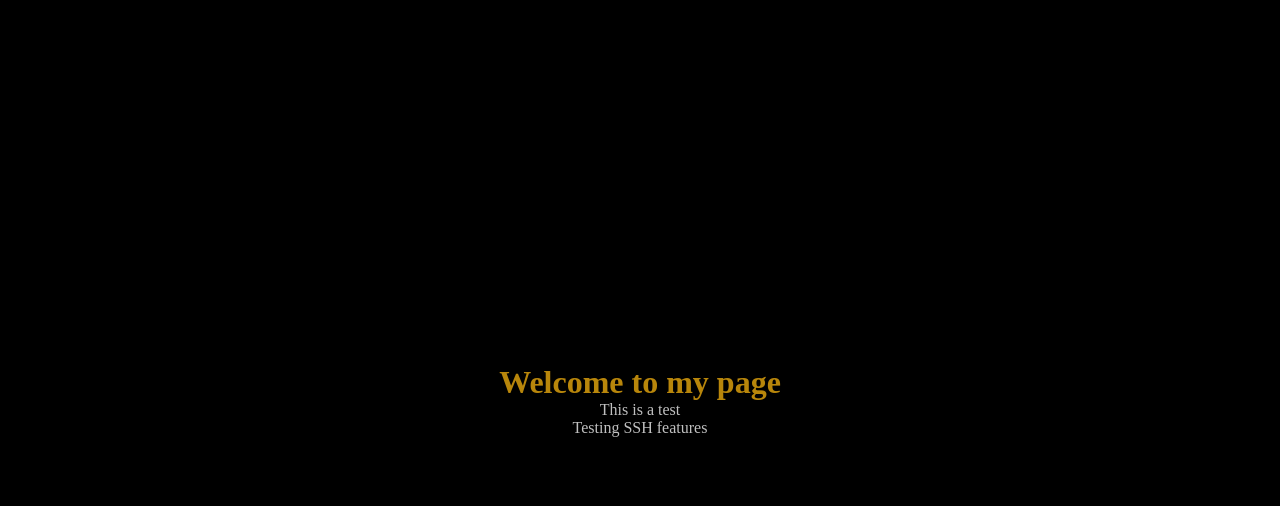
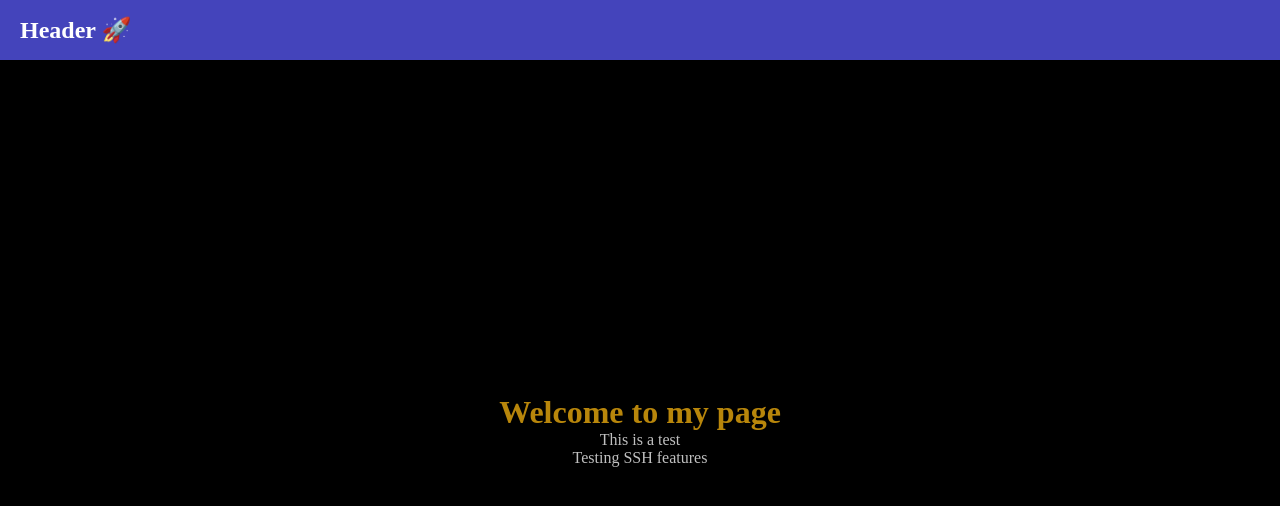
Before and after one commit to josegabjimenez/git-test, a plain HTML site: page index.html in a window 1280 px wide. Drawn offline with Linux system fonts and the light colour scheme.

Commit message:
Header was created

```diff
--- a/index.html
+++ b/index.html
@@ -8,7 +8,10 @@
     <link rel="stylesheet" href="./styles/index.css">
 </head>
 <body>
-    <div>
+    <section class="header">
+        <h1 class="header__title">Header 🚀</h1>
+    </section>
+    <div class="home">
         <h1>Welcome to my page</h1>
         <p>This is a test</p>
         <p>Testing SSH features</p>
--- a/styles/index.css
+++ b/styles/index.css
@@ -3,14 +3,29 @@
 	padding: 0;
 }
 
-div {
+.home {
 	display: flex;
 	justify-content: center;
 	align-items: center;
 	flex-direction: column;
 	width: 100%;
-	height: 100vh;
+	height: calc(100vh - 60px);
 	background: #000;
+}
+
+.header {
+	background-color: #44b;
+	width: 100%;
+	height: 60px;
+	display: flex;
+	justify-content: start;
+	align-items: center;
+}
+
+.header__title {
+	margin-left: 20px;
+	color: white;
+	font-weight: bold;
 }
 
 h1 {
```
